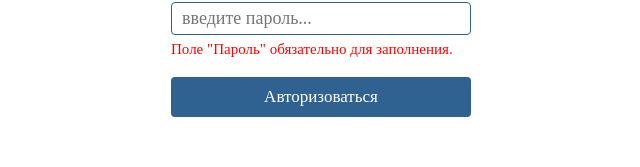
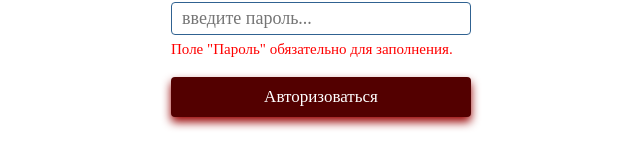
Before and after one commit to VladislavPixel/managerPasswords, a React (Create React App) app: page /login in a window 1280 px wide. Shown: the part 533-700 px from the top of the page, without its empty margins (319-959 px from the left). Built offline with nearby package versions, Linux system fonts and the light colour scheme.

Commit message:
bloked btn login

```diff
--- a/src/app/components/common/form/form.jsx
+++ b/src/app/components/common/form/form.jsx
@@ -16,14 +16,17 @@ const FormComponent = ({ config, initialState, onSubmit, children, classesForm }
 		})
 	}
 	const handlerSubmit = (event) => {
+		console.log("lthyek")
 		event.preventDefault()
 		const isValid = validation()
 		if (!isValid) {
 			onSubmit(state)
 		}
 	}
+	const isNoActivBtn = Object.keys(error).length > 0
 	const newChildren = React.Children.map(children, (child) => {
 		let configChildren
+		console.log(child)
 		if (typeof child.type === "function") {
 			configChildren = {
 				...child.props,
@@ -34,8 +37,10 @@ const FormComponent = ({ config, initialState, onSubmit, children, classesForm }
 		}
 		if (child.type === "button") {
 			if (child.props.type === "submit" || child.props.type === undefined) {
+				const newChildProps = { ...child.props, className: child.props.className + (isNoActivBtn ? " active" : "") }
 				configChildren = {
-					...child.props
+					...newChildProps,
+					disabled: isNoActivBtn,
 				}
 			}
 		}
@@ -58,7 +63,8 @@ FormComponent.propTypes = {
 		PropTypes.arrayOf(PropTypes.node),
 		PropTypes.node
 	]),
-	onSubmit: PropTypes.func.isRequired
+	onSubmit: PropTypes.func.isRequired,
+	classesForm: PropTypes.string.isRequired
 }
 
 export default FormComponent
--- a/src/app/scss/form.scss
+++ b/src/app/scss/form.scss
@@ -33,6 +33,11 @@
 		font-size: 17px;
 		padding: 10px;
 		border-radius: 4px;
+		&.active{
+			background-color: rgb(83, 0, 0);
+			pointer-events: none;
+			box-shadow: 0px 5px 10px rgb(151, 0, 0);
+		}
 		@media(min-width: 992px) {
 			&:hover{
 				background-color: #21486d;
```
